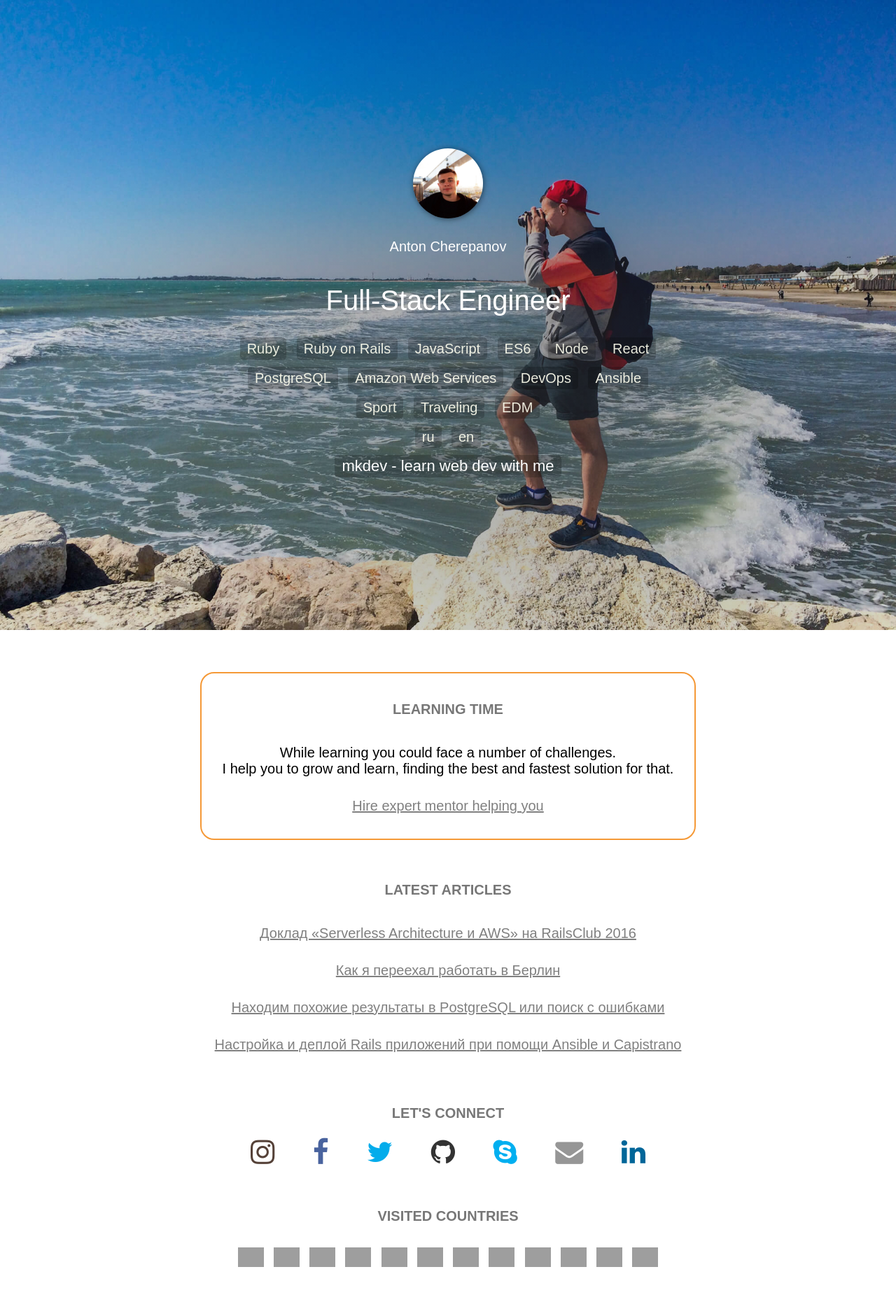
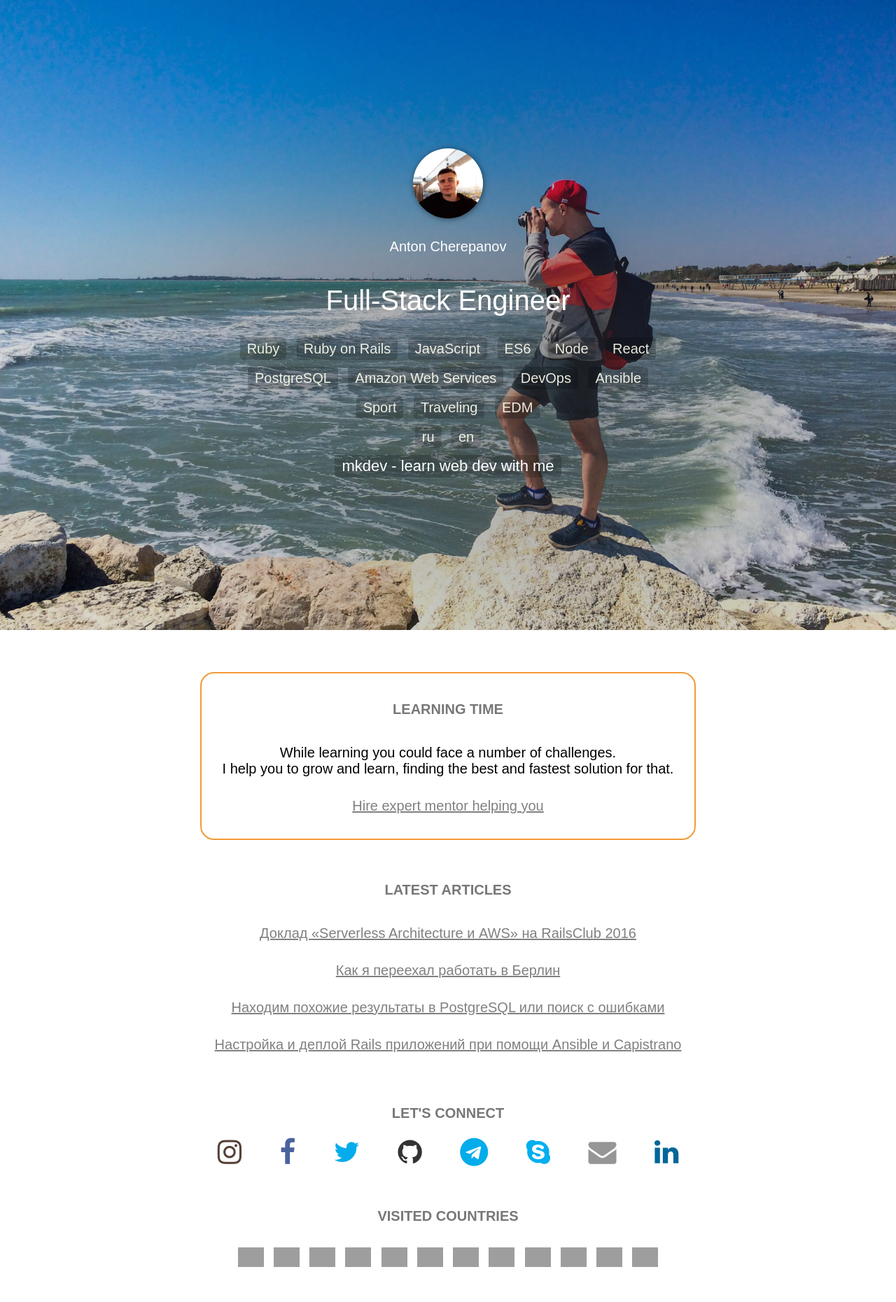
Before and after one commit to davetoxa/davetoxa.github.com, a Jekyll site: the page built from index.html, in a window 1280 px wide. Shown: the top 1860 px of the page at 70% size. Built offline with Jekyll 4.4.1, drawn with Linux system fonts in a browser that asks for light colours; nearby versions of some CDN libraries; Markdown is read by kramdown in place of the engine named in the settings; grey boxes are pictures that could not be loaded.

Commit message:
Add telegram

```diff
--- a/_includes/connect.html
+++ b/_includes/connect.html
@@ -14,6 +14,9 @@
 			<a href="http://github.com/davetoxa" target="_blank"><i class="fa fa-github"></i></a>
 		</li>
 		<li>
+			<a href="https://telegram.me/davetoxa" target="_blank"><i class="fa fa-telegram"></i></a>
+		</li>
+		<li>
 			<a href="skype:davetoxa?chat" target="_blank"><i class="fa fa-skype"></i></a>
 		</li>
 		<li>
--- a/_layouts/default.html
+++ b/_layouts/default.html
@@ -13,6 +13,6 @@
       	<p>© 2017 Anton Cherepanov</p>
       </div>
     </div>
-    <link href="//maxcdn.bootstrapcdn.com/font-awesome/4.5.0/css/font-awesome.min.css" rel="stylesheet">
+    <link href="//maxcdn.bootstrapcdn.com/font-awesome/4.7.0/css/font-awesome.min.css" rel="stylesheet">
   </body>
 </html>
--- a/css/main.css
+++ b/css/main.css
@@ -166,6 +166,7 @@ a.mkdev {
 .fa-facebook { color:#49639e !important; }
 .fa-instagram { color:#554138 !important; }
 .fa-github { color:#333333 !important; }
+.fa-telegram { color:#04aceb !important; }
 .fa-linkedin { color:#069 !important; }
 .fa-skype { color:#00aff0 !important; }
 .fa-envelope { color:#969696 !important; }
```
